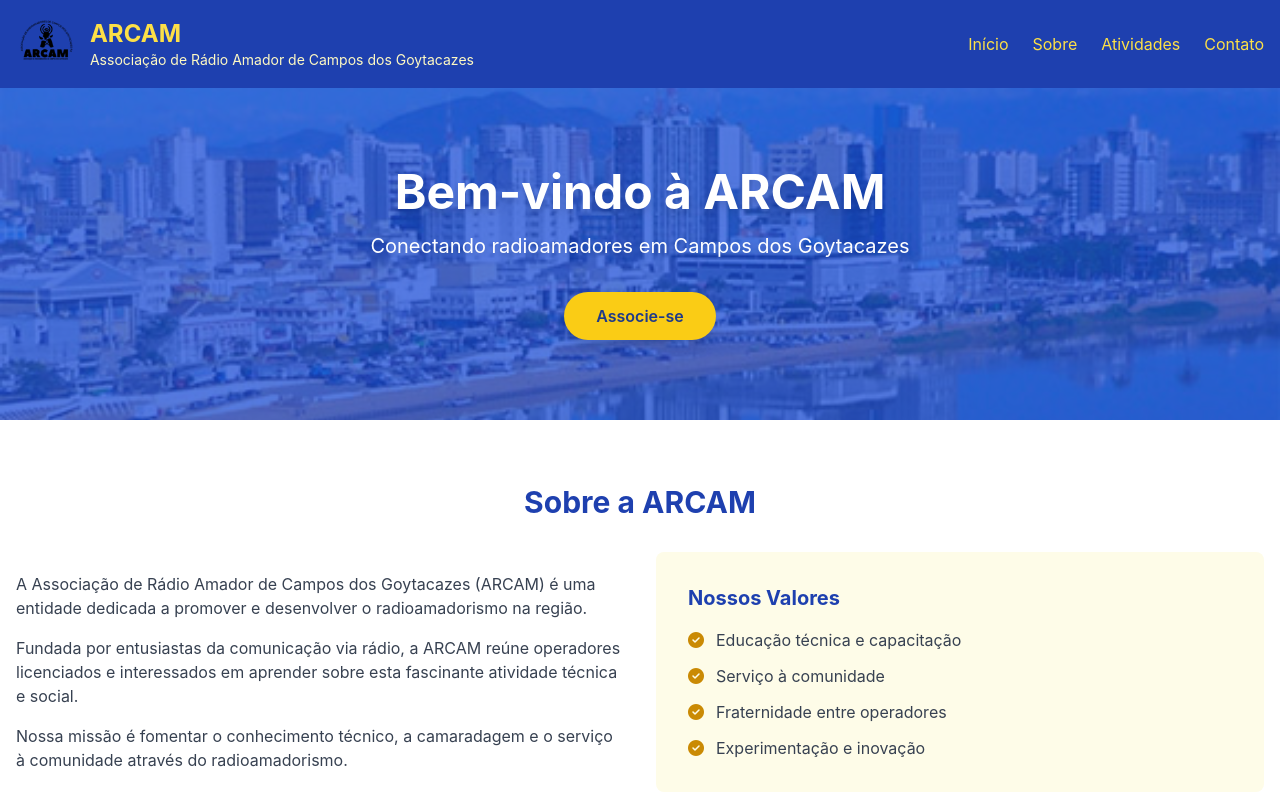
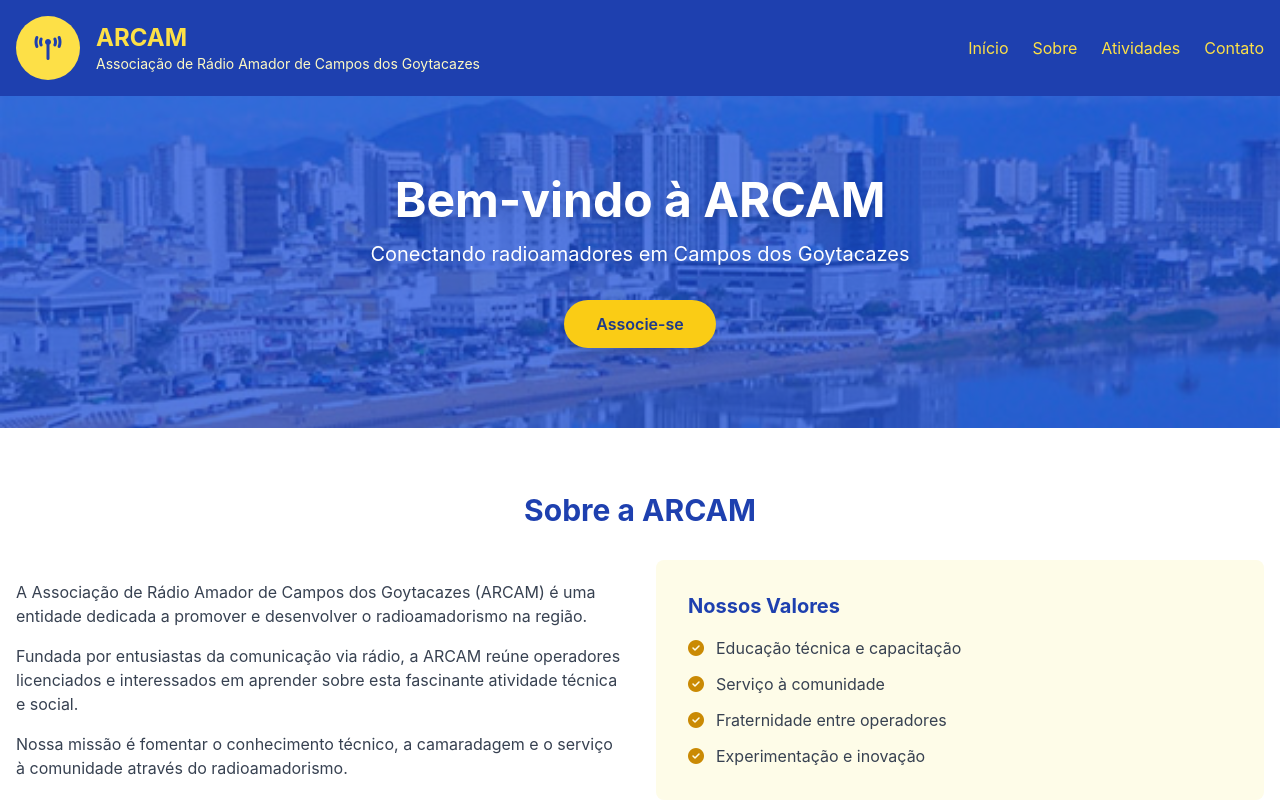
Before and after one commit to rafaelzaap/Website-Arcam, a React (Create React App) app: page / in a window 1280 px wide. Shown: the top 800 px of the page. Built offline with nearby package versions, Linux system fonts and the light colour scheme; the HTML template or start-up script is replaced by a standard one.

Commit message:
correção dos botões

```diff
--- a/src/App.js
+++ b/src/App.js
@@ -10,18 +10,18 @@ import ModalAssociacao from './components/ModalAssociacao';
 function App() {
   const [modalAberto, setModalAberto] = useState(false);
 
+  const abrirModal = () => setModalAberto(true);
+  const fecharModal = () => setModalAberto(false);
+
   return (
     <div className="min-h-screen bg-gray-50">
       <Header />
-      <Hero abrirModal={() => setModalAberto(true)} />
+      <Hero abrirModal={abrirModal} />
       <Sobre />
       <Atividades />
-      <Contato />
+      <Contato abrirModal={abrirModal} />
       <Footer />
-      <ModalAssociacao
-        aberto={modalAberto}
-        fechar={() => setModalAberto(false)}
-      />
+      <ModalAssociacao aberto={modalAberto} fechar={fecharModal} />
     </div>
   );
 }
--- a/src/components/Contato.js
+++ b/src/components/Contato.js
@@ -1,6 +1,6 @@
 import React from 'react';
 
-function Contato() {
+function Contato({ abrirModal }) {
   return (
     <section id="contato" className="py-16 bg-white">
       <div className="container mx-auto px-4">
@@ -50,7 +50,10 @@ function Contato() {
               Entre em contato conosco para saber mais sobre como obter sua licença e fazer parte
               da nossa comunidade!
             </p>
-            <button className="bg-blue-600 text-yellow-300 px-8 py-3 rounded-full font-semibold hover:bg-blue-700 transition">
+            <button
+              onClick={abrirModal}
+              className="bg-blue-600 text-yellow-300 px-8 py-3 rounded-full font-semibold hover:bg-blue-700 transition"
+            >
               Fale Conosco
             </button>
           </div>
--- a/src/components/Header.js
+++ b/src/components/Header.js
@@ -7,62 +7,34 @@ function Header() {
     <header className="bg-blue-800 text-yellow-300 shadow-lg">
       <div className="container mx-auto px-4 py-4">
         <div className="flex items-center justify-between">
-          {/* LOGO + TEXTO */}
           <div className="flex items-center space-x-4">
-            {/* usa logo.png da pasta public */}
-            <img
-              src="/logo3.png"
-              alt="Logo ARCAM"
-              className="h-14 w-auto"
-            />
+            <div className="w-16 h-16 bg-yellow-300 rounded-full flex items-center justify-center">
+              <i className="fas fa-broadcast-tower text-blue-800 text-2xl"></i>
+            </div>
             <div>
               <h1 className="text-2xl font-bold">ARCAM</h1>
-              <p className="text-sm text-yellow-100">
-                Associação de Rádio Amador de Campos dos Goytacazes
-              </p>
+              <p className="text-sm text-yellow-100">Associação de Rádio Amador de Campos dos Goytacazes</p>
             </div>
           </div>
-
-          {/* BOTÃO MENU MOBILE */}
           <button
             onClick={() => setMenuAberto(!menuAberto)}
             className="md:hidden text-yellow-300"
           >
             <i className={`fas ${menuAberto ? 'fa-times' : 'fa-bars'} text-2xl`}></i>
           </button>
-
-          {/* MENU DESKTOP */}
           <nav className="hidden md:flex space-x-6">
-            <a href="#inicio" className="hover:text-yellow-500 transition">
-              Início
-            </a>
-            <a href="#sobre" className="hover:text-yellow-500 transition">
-              Sobre
-            </a>
-            <a href="#atividades" className="hover:text-yellow-500 transition">
-              Atividades
-            </a>
-            <a href="#contato" className="hover:text-yellow-500 transition">
-              Contato
-            </a>
+            <a href="#inicio" className="hover:text-yellow-500 transition">Início</a>
+            <a href="#sobre" className="hover:text-yellow-500 transition">Sobre</a>
+            <a href="#atividades" className="hover:text-yellow-500 transition">Atividades</a>
+            <a href="#contato" className="hover:text-yellow-500 transition">Contato</a>
           </nav>
         </div>
-
-        {/* MENU MOBILE ABERTO */}
         {menuAberto && (
           <nav className="md:hidden mt-4 flex flex-col space-y-2">
-            <a href="#inicio" className="hover:text-yellow-500 transition py-2">
-              Início
-            </a>
-            <a href="#sobre" className="hover:text-yellow-500 transition py-2">
-              Sobre
-            </a>
-            <a href="#atividades" className="hover:text-yellow-500 transition py-2">
-              Atividades
-            </a>
-            <a href="#contato" className="hover:text-yellow-500 transition py-2">
-              Contato
-            </a>
+            <a href="#inicio" className="hover:text-yellow-500 transition py-2">Início</a>
+            <a href="#sobre" className="hover:text-yellow-500 transition py-2">Sobre</a>
+            <a href="#atividades" className="hover:text-yellow-500 transition py-2">Atividades</a>
+            <a href="#contato" className="hover:text-yellow-500 transition py-2">Contato</a>
           </nav>
         )}
       </div>
```
